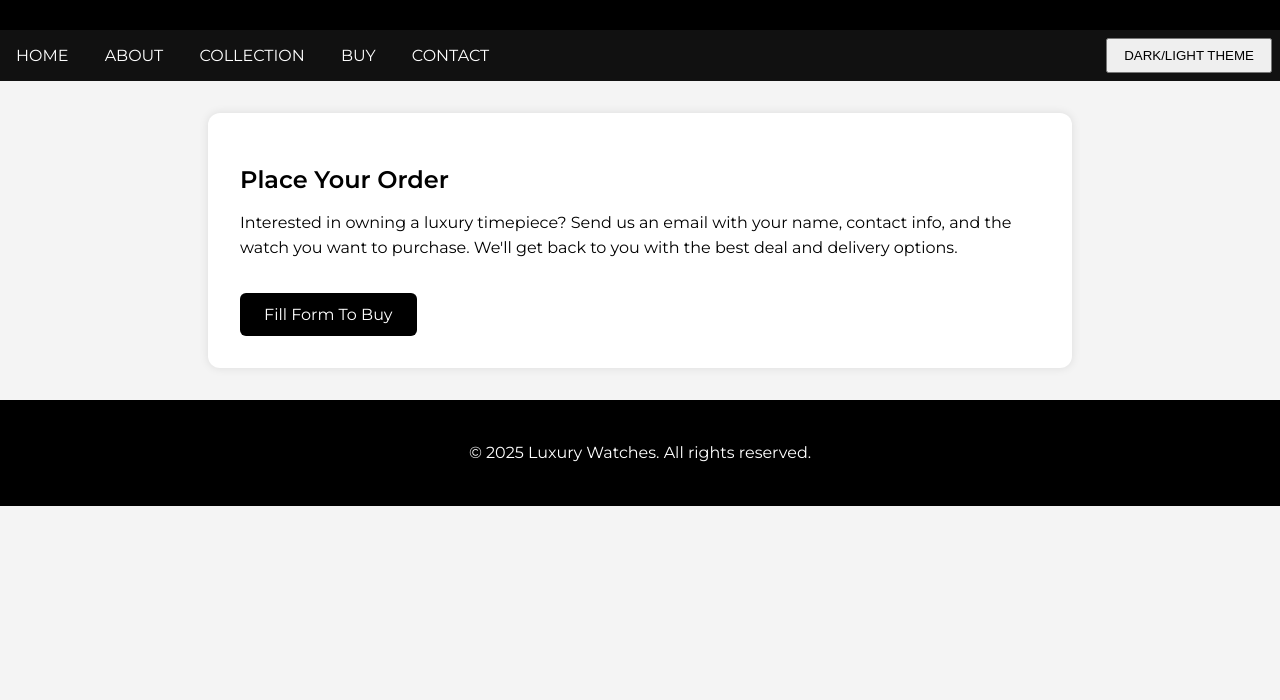
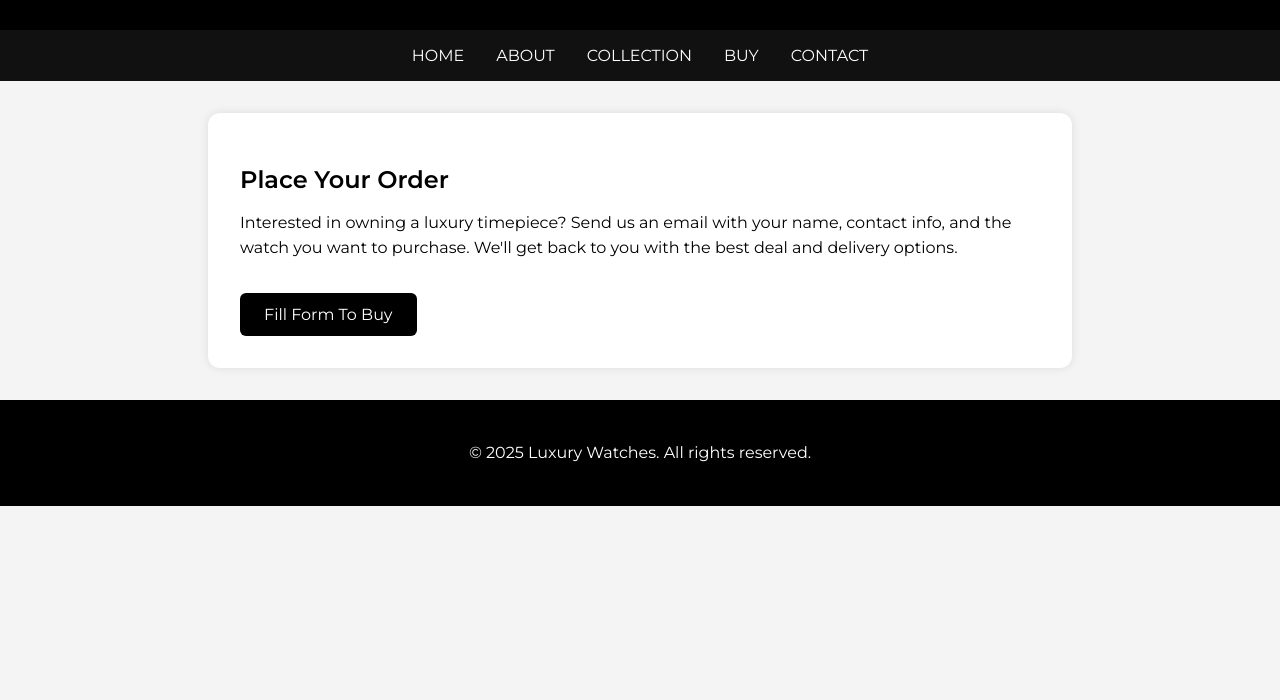
Before and after one commit to AnshGargGupta/LUXURY-WATCHES, a plain HTML site: page buy.html in a window 1280 px wide. Shown: the part 100-800 px from the top of the page. Drawn offline with Linux system fonts and the light colour scheme.

Commit message:
Update buy.html

```diff
--- a/buy.html
+++ b/buy.html
@@ -90,15 +90,14 @@ body.dark-mode a {
     <h1>Buy a Watch</h1>
   </header>
 
- <nav style="display: flex; justify-content: space-between; align-items: center; flex-wrap: wrap;">
-    <div>
+ <nav>
+
     <a href="index.html">Home</a>
     <a href="about.html">About</a>
     <a href="collection.html">Collection</a>
     <a href="buy.html">Buy</a>
     <a href="contact.html">Contact</a>
-    </div>
-     <button id="mode-toggle" style="margin: 0.5rem; padding: 0.5rem 1rem; cursor: pointer;">DARK/LIGHT THEME</button>
+
 
   </nav>
 
```
